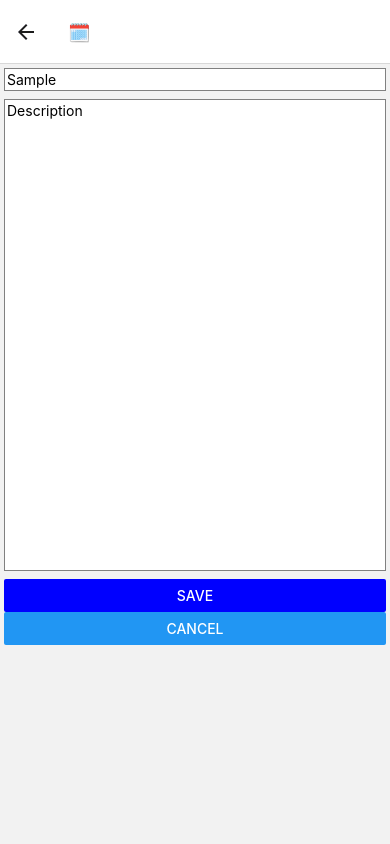
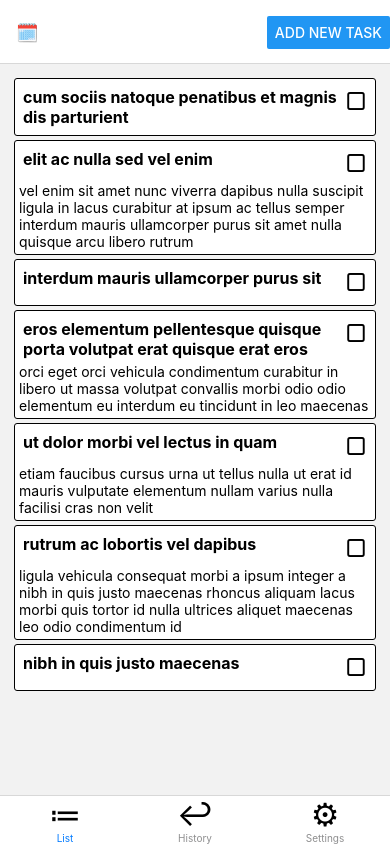
Before and after one commit to diogom10/miraTask, a React Native app: screen /TaskEditor in a window 390 px wide. Both pictures are taken after typing "Sample", "Sample" into the empty fields and a click on the button "SAVE". Built offline with nearby package versions, Linux system fonts and the light colour scheme.

Commit message:
feat: modify tasks and goback to list

```diff
--- a/src/components/TaskView.tsx
+++ b/src/components/TaskView.tsx
@@ -1,15 +1,19 @@
 import React from 'react';
 import {Task} from '../models/Task';
-import {View, Text, StyleSheet} from 'react-native';
+import {View, Text, StyleSheet, TouchableOpacity} from 'react-native';
 
-export const TaskView = ({task}: {task: Task}) => (
-  <View style={styles.container}>
+interface ITaskViewProps {
+  task: Task;
+  onPressCard?: () => void;
+}
+export const TaskView = ({task, onPressCard}: ITaskViewProps) => (
+  <TouchableOpacity style={styles.container} onPress={onPressCard}>
     <View style={styles.mainSection}>
       <Text style={styles.title}>{task?.title}</Text>
       <Text style={styles.check}>{task?.completed ? '✅' : '▢'}</Text>
     </View>
     <Text>{task?.description}</Text>
-  </View>
+  </TouchableOpacity>
 );
 
 const styles = StyleSheet.create({
--- a/src/controllers/globalController.ts
+++ b/src/controllers/globalController.ts
@@ -13,15 +13,17 @@ type GlobalContext = {
 };
 
 type GlobalEvents =
-  | {type: 'SHOW_EDITOR'}
+  | {type: 'SHOW_EDITOR'; data: Partial<Task>}
   | {type: 'SAVE'; taskID?: string}
   | {type: 'CANCEL'}
   | {type: 'EDIT'; data: Partial<Task>};
 
 const actions: MachineOptions<GlobalContext, GlobalEvents>['actions'] = {
-
-  openTaskEditor: (ctx, _) =>
-    ctx.navigationController.navigate('TaskEditor' as any),
+  openTaskEditor: (ctx, e) => {
+    ctx.navigationController.navigate('TaskEditor', {
+      task: e.data,
+    });
+  },
   editTask: assign((ctx, e) => {
     if (e.type !== 'EDIT') {
       return {};
@@ -51,8 +53,14 @@ const actions: MachineOptions<GlobalContext, GlobalEvents>['actions'] = {
         currentTask: undefined,
       };
     }
-    // Add code here...
-    return {};
+    let tasks = [...ctx.currentTasks];
+    const index = tasks.findIndex(a => a?.id === e?.taskID);
+    // @ts-ignore
+    tasks[index] = ctx.currentTask;
+    return {
+      currentTasks: tasks as [Task],
+      currentTask: undefined,
+    };
   }),
   dismissTaskEditor: (ctx, _) =>
     ctx.navigationController.canGoBack() && ctx.navigationController.goBack(),
--- a/src/navigation/Navigation.tsx
+++ b/src/navigation/Navigation.tsx
@@ -9,6 +9,8 @@ import {Settings} from '../screens/Settings';
 import {useGlobalActorRef} from '../contexts/GlobalContext';
 
 const Tab = createBottomTabNavigator();
+
+const DEFAULT_TASK = {description: '', id: '', title: '', completed: false};
 
 const Tabs = () => (
   <Tab.Navigator
@@ -37,7 +39,17 @@ const Tabs = () => (
 const AddNewTask = () => {
   const {send} = useGlobalActorRef();
 
-  return <Button title="Add new task" onPress={() => send('SHOW_EDITOR')} />;
+  return (
+    <Button
+      title="Add new task"
+      onPress={() =>
+        send({
+          type: 'SHOW_EDITOR',
+          data: DEFAULT_TASK,
+        })
+      }
+    />
+  );
 };
 
 const RootStack = createNativeStackNavigator<RootStackParamList>();
@@ -51,11 +63,11 @@ export const MainNavigation = () => (
       screenOptions={{
         headerRight: AddNewTask,
       }}>
-      <RootStack.Screen name="Tabs" component={Tabs} />
+      <RootStack.Screen name="Tabs" component={Tabs}/>
     </RootStack.Group>
 
     <RootStack.Group screenOptions={{presentation: 'modal'}}>
-      <Tab.Screen name="TaskEditor" component={TaskEditor} />
+      <Tab.Screen name="TaskEditor" component={TaskEditor}/>
     </RootStack.Group>
   </RootStack.Navigator>
 );
--- a/src/screens/TaskEditor.tsx
+++ b/src/screens/TaskEditor.tsx
@@ -1,21 +1,44 @@
-import React, {useEffect} from 'react';
+import React, {useEffect, useState} from 'react';
 import {View, TextInput, StyleSheet, Button} from 'react-native';
 import {useGlobalActorRef, useGlobalSelector} from '../contexts/GlobalContext';
+import {Task} from '../models/Task';
+import {RouteProp, useRoute} from '@react-navigation/native';
 
-export const TaskEditor = () => {
+interface ITaskViewProps {
+  task?: Task;
+}
+
+export const TaskEditor = ({navigation}) => {
   const {send} = useGlobalActorRef();
   const currentTask = useGlobalSelector(state => state.context.currentTask);
+
+  const route = useRoute<RouteProp<Record<string, ITaskViewProps>, string>>();
+
+  console.log('currentTask', currentTask);
+  console.log('route', route?.params?.task);
+
+  useEffect(() => {
+    handleTask(route?.params?.task);
+  }, []);
 
   useEffect(() => {
     return () => send('CANCEL');
   }, [send]);
 
+  const handleTask = (task: Task | undefined) =>
+    send({type: 'EDIT', data: {...task}});
+
   const handleEditTitle = (text: string) =>
     send({type: 'EDIT', data: {title: text}});
+
   const handleEditDescription = (text: string) =>
     send({type: 'EDIT', data: {description: text}});
 
-  const handleSave = () => send({type: 'SAVE', taskID: undefined});
+  const handleSave = () => {
+    send({type: 'SAVE', taskID: currentTask?.id});
+    navigation.goBack();
+  };
+
   const handleCancel = () => send({type: 'CANCEL'});
 
   return (
--- a/src/screens/TasksList.tsx
+++ b/src/screens/TasksList.tsx
@@ -1,16 +1,25 @@
 import React from 'react';
 import {FlatList} from 'react-native';
-import {useGlobalSelector} from '../contexts/GlobalContext';
+import {useGlobalActorRef, useGlobalSelector} from '../contexts/GlobalContext';
 import {TaskView} from '../components/TaskView';
+import {Task} from '../models/Task';
 
 export const TasksList = () => {
-  const currentTasks = useGlobalSelector(state => state.context.currentTasks);
+  const {send} = useGlobalActorRef();
+
+  const {currentTasks} = useGlobalSelector(state => state.context);
+
+  const navigateToDetail = (task: Task) => {
+    send({type: 'SHOW_EDITOR', data: {...task}});
+  };
 
   return (
     <FlatList
       data={currentTasks?.filter(a => !a?.completed)}
       keyExtractor={item => item.id}
-      renderItem={({item}) => <TaskView task={item} />}
+      renderItem={({item}) => (
+        <TaskView onPressCard={() => navigateToDetail(item)} task={item} />
+      )}
     />
   );
 };
```
